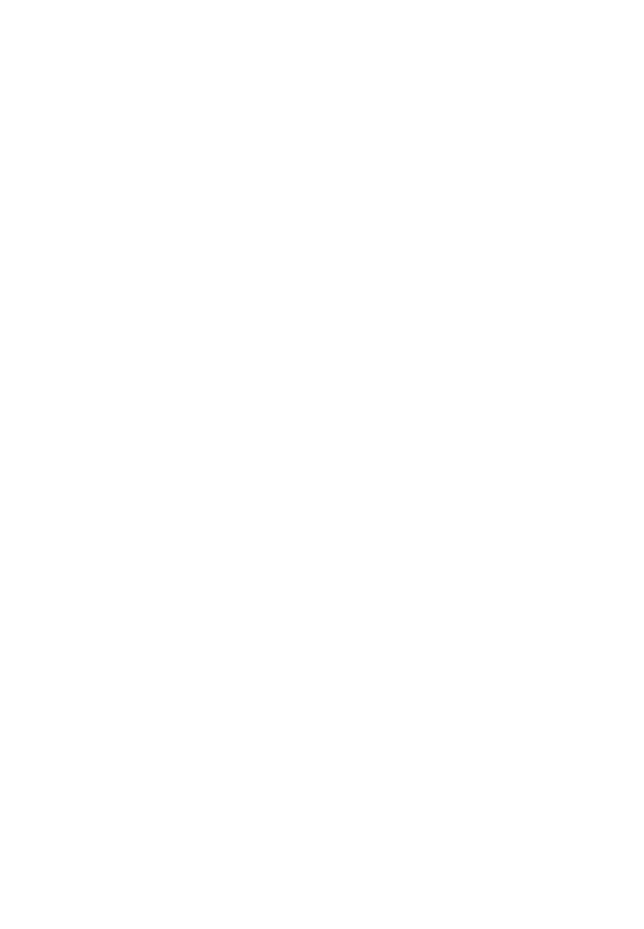
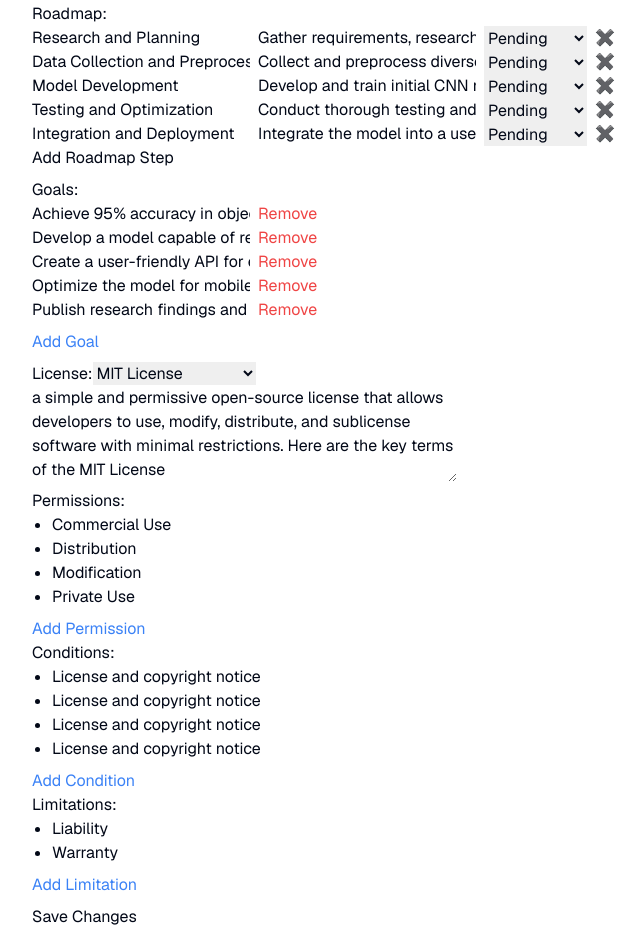
Before and after one commit to TeamUP-2025/TeamUp-Frontend, a Next.js app: page /project/1/edit in a window 1280 px wide. Shown: the part 480-1409 px from the top of the page, without its empty margins (32-676 px from the left). Before the commit the page ends 800 px from the top, so only its background shows below. Built offline with nearby package versions, Linux system fonts and the light colour scheme; no server answers.

Commit message:
Update project-form.tsx
simple purpose

```diff
--- a/src/components/ui/project-form.tsx
+++ b/src/components/ui/project-form.tsx
@@ -1,53 +1,318 @@
+"use client"
+
 import { Project } from "~/schema/project";
-import React from 'react';
+import React, { useState } from "react";
 
 interface ProjectFormProps {
-    mode: 'create' | 'edit';
-    project?: Project
+  mode: "create" | "edit";
+  project?: Project;
 }
 
-  const ProjectForm: React.FC<ProjectFormProps> = React.memo(({ mode, project }) => {
+const ProjectForm: React.FC<ProjectFormProps> = ({ mode, project }) => {
+  if (mode === "edit" && !project) {
+    return <p>Error: No project found for editing.</p>;
+  }
+
+  const [title, setTitle] = useState(project?.title || "");
+  const [description, setDescription] = useState(project?.description || "");
+  const [longDescription, setLongDescription] = useState(project?.longDescription || "");
+  const [tags, setTags] = useState<string[]>(project?.tags || []);
+  const [roadmap, setRoadmap] = useState(project?.roadmap || []);
+  const [goals, setGoals] = useState<string[]>(project?.goals || []);
+  const [license, setLicense] = useState(project?.license || {
+    name: "",
+    description: "",
+    permission: [],
+    condition: [],
+    limitation: []
+  });
+
+  const handleAddToList = (setter: React.Dispatch<React.SetStateAction<string[]>>, value: string) => {
+    if (value.trim()) setter((prev) => [...prev, value]);
+  };
+
+  const handleRemoveFromList = (setter: React.Dispatch<React.SetStateAction<string[]>>, value: string) => {
+    setter((prev) => prev.filter((item) => item !== value));
+  };
+
+  const handleRoadmapChange = (index: number, key: keyof typeof roadmap[number], value: string) => {
+    setRoadmap((prev) => prev.map((item, i) => (i === index ? { ...item, [key]: value } : item)));
+  };
+
+  const handleSubmit = (event: React.FormEvent) => {
+    event.preventDefault();
+    console.log({ title, description, longDescription, tags, roadmap, goals, license });
+  };
+
   return (
+    <div className="px-4 md:px-8 lg:px-16">
+      <h1 className="text-center">{mode === "create" ? "Create Project" : `Edit Project #${project!.id}`}</h1>
+      <form onSubmit={handleSubmit} className="flex flex-col gap-2 items-start">
+        {/* Basic Info */}
+        <input placeholder="Title" value={title} onChange={(e) => setTitle(e.target.value)} className="w-80 h-16" />
+        <textarea placeholder="Description" value={description} onChange={(e) => setDescription(e.target.value)} className="w-full h-24" />
+        <textarea placeholder="Long Description" value={longDescription} onChange={(e) => setLongDescription(e.target.value)} className="w-full h-32" />
+
+        {/* Tags */}
         <div>
-        <h1>{mode === 'create' ? 'Create Project' : `Edit Project #${project!.id}`}</h1>
-        <form className={'flex flex-col gap-2 items-start'}>
-          {/* name */}
+          <label>Tags:</label>
+          <div className="flex gap-2">
+            {tags.map((tag, idx) => (
+              <span key={idx} className="border p-1 rounded bg-gray-200">
+                {tag} <button type="button" onClick={() => handleRemoveFromList(setTags, tag)}>✖</button>
+              </span>
+            ))}
+          </div>
+          <input type="text" placeholder="Add a tag" onKeyDown={(e) => {
+            if (e.key === "Enter" && e.currentTarget.value) {
+              handleAddToList(setTags, e.currentTarget.value);
+              e.currentTarget.value = "";
+              e.preventDefault();
+            }
+          }} />
+        </div>
+
+        {/* Roadmap */}
+        <div>
+          <label>Roadmap:</label>
+          {roadmap.map((step, idx) => (
+            <div key={idx} className="flex gap-2">
+              <input type="text" value={step.milestone} onChange={(e) => handleRoadmapChange(idx, "milestone", e.target.value)} placeholder="Milestone" />
+              <input type="text" value={step.description || ""} onChange={(e) => handleRoadmapChange(idx, "description", e.target.value)} placeholder="Description (optional)" />
+              <select value={step.status} onChange={(e) => handleRoadmapChange(idx, "status", e.target.value)}>
+                <option value="pending">Pending</option>
+                <option value="in-progress">In Progress</option>
+                <option value="completed">Completed</option>
+              </select>
+              <button type="button" onClick={() => setRoadmap(roadmap.filter((_, i) => i !== idx))}>✖</button>
+            </div>
+          ))}
+          <button type="button" onClick={() => setRoadmap([...roadmap, { milestone: "", description: "", status: "pending" }])}>Add Roadmap Step</button>
+        </div>
+
+        {/* Goals */}
+        <div>
+          <label>Goals:</label>
+          <div>
+            {goals.map((goal, idx) => (
+              <div key={idx} className="flex gap-2 items-center">
                 <input
                   type="text"
-            placeholder='Title'
-            defaultValue={project?.title || ''}
+                  value={goal}
+                  onChange={(e) => {
+                    const updatedGoals = [...goals];
+                    updatedGoals[idx] = e.target.value;
+                    setGoals(updatedGoals);
+                  }}
+                  placeholder={`Goal #${idx + 1}`}
+                  className="w-full"
                 />
-          {/* description */}
+                <button
+                  type="button"
+                  onClick={() => {
+                    setGoals(goals.filter((_, i) => i !== idx));
+                  }}
+                  className="text-red-500"
+                >
+                  Remove
+                </button>
+              </div>
+            ))}
+            <button
+              type="button"
+              onClick={() => setGoals([...goals, ""])}
+              className="mt-2 text-blue-500"
+            >
+              Add Goal
+            </button>
+          </div>
+        </div>
+
+        {/* License */}
+        <div>
+  <label>License:</label>
+
+  {/* License preset selector */}
+  <select
+    value={license.name || ""}
+    onChange={(e) => {
+      const selectedLicense = e.target.value;
+      let licenseDetails = {};
+
+      // Set default details for the selected license
+      switch (selectedLicense) {
+        case "MIT License":
+          licenseDetails = {
+            name: "MIT License",
+            description:
+              "a simple and permissive open-source license that allows developers to use, modify, distribute, and sublicense software with minimal restrictions. Here are the key terms of the MIT License",
+            permission: [
+              "Commercial Use",
+              "Distribution",
+              "Modification",
+              "Private Use",
+            ],
+            condition: ["License and copyright notice"],
+            limitation: ["Liability", "Warranty"],
+          };
+          break;
+        case "Apache License 2.0":
+          licenseDetails = {
+            name: "Apache License 2.0",
+            description: "A permissive free software license with conditions on patent use",
+            permission: ["Use", "Copy", "Modify", "Merge", "Publish", "Distribute", "Sub-license"],
+            condition: ["Include notice of changes", "State changes made"],
+            limitation: ["No liability", "Patent rights"],
+          };
+          break;
+        case "GPL v3":
+          licenseDetails = {
+            name: "GPL v3",
+            description: "A free software license that guarantees end users the freedom to run, study, and modify the software.",
+            permission: ["Use", "Modify", "Distribute", "Publish"],
+            condition: ["Provide source code", "State changes made"],
+            limitation: ["No warranty", "Liability limitation"],
+          };
+          break;
+        default:
+          licenseDetails = { name: "", description: "", permission: [], condition: [], limitation: [] };
+      }
+
+      // If the user selects a preset, mark it as 'not custom' by default
+      setLicense(licenseDetails);
+    }}
+  >
+    <option value="">Select a License</option>
+    <option value="MIT License">MIT License</option>
+    <option value="Apache License 2.0">Apache License 2.0</option>
+    <option value="GPL v3">GPL v3</option>
+  </select>
+
+  {/* License Description */}
+  <textarea
+    placeholder="License Description"
+    value={license.description}
+    onChange={(e) => {
+      setLicense({ ...license, description: e.target.value, name: "Custom" });
+    }}
+    className="w-full h-24"
+  />
+
+  {/* Permissions (multiline list) */}
+  <div>
+  <label>Permissions:</label>
+  <ul className="list-disc pl-5">
+    {license.permission.map((perm, idx) => (
+      <li key={idx}>
         <input
           type="text"
-            placeholder='Description'
-            defaultValue={project?.description || ''}
+          value={perm}
+          onChange={(e) => {
+            const updatedPermissions = [...license.permission];
+            updatedPermissions[idx] = e.target.value;
+            setLicense({ ...license, permission: updatedPermissions, name: "Custom" });
+          }}
+          className="w-full"
         />
-          {/* longDescription */}
+      </li>
+    ))}
+  </ul>
+  <button
+    type="button"
+    onClick={() => {
+      setLicense({
+        ...license,
+        permission: [...license.permission, ""],
+        name: "Custom",
+      });
+    }}
+    className="mt-2 text-blue-500"
+  >
+    Add Permission
+  </button>
+</div>
+
+
+  {/* Conditions (multiline list) */}
+  <div>
+    <label>Conditions:</label>
+    {license.condition.map((cond, idx) => (
+      <ul className="list-disc pl-5">
+      {license.permission.map((perm, idx) => (
+        <li key={idx}>
       <input
               type="text"
-            placeholder='Long Description'
-            defaultValue={project?.longDescription || ''}
+              value={cond}
+              onChange={(e) => {
+                const updatedConditions = [...license.condition];
+                updatedConditions[idx] = e.target.value;
+                setLicense({ ...license, condition: updatedConditions, name: "Custom" });
+              }}
+              className="w-full"
             />
-          {/* tags */}
-            {/* aggregating list, preferably like blocks */}
-          {/* roadmap: aggregating list, visualization also better */}
-            {/*  */}
-          {/* goals: usually multiline list */}
-            {/*  */}
-          {/* license: usually files */}
-            {/*  */}
-          <button type="submit">
-            {mode === 'create' ? 'Create Project' : 'Save Changes'}
-            {/* Create: write to db, get project obj response, nav to new project detail page */}
-              {/* redirecting to root page as place holder */}
+        </li>
+      ))}
+    </ul>
+    ))}
+    <button
+      type="button"
+      onClick={() => {
+        setLicense({
+          ...license,
+          condition: [...license.condition, ""],
+          name: "Custom",
+        });
+      }}
+      className="mt-2 text-blue-500"
+    >
+      Add Condition
+    </button>
+  </div>
 
-            {/* Edit: use given project.id */}
+  {/* Limitations (multiline list) */}
+  <div>
+    <label>Limitations:</label>
+    <ul className="list-disc pl-5">
+    {license.limitation.map((lim, idx) => (
+      <li key={idx}>
+        <input
+          type="text"
+          value={lim}
+          onChange={(e) => {
+            const updatedLimitations = [...license.limitation];
+            updatedLimitations[idx] = e.target.value;
+            setLicense({ ...license, limitation: updatedLimitations, name: "Custom" });
+          }}
+          className="w-full"
+        />
+      </li>
+    ))}
+  </ul>
+    <button
+      type="button"
+      onClick={() => {
+        setLicense({
+          ...license,
+          limitation: [...license.limitation, ""],
+          name: "Custom",
+        });
+      }}
+      className="mt-2 text-blue-500"
+    >
+      Add Limitation
+    </button>
+  </div>
+</div>
 
-          </button>
+
+
+
+
+        {/* Submit Button */}
+        <button type="submit">{mode === "create" ? "Create Project" : "Save Changes"}</button>
       </form>
     </div>
   );
-  });
+};
 
-  export default ProjectForm;
+export default React.memo(ProjectForm);
```
Lines whose indentation alone changed are shown as unchanged.
